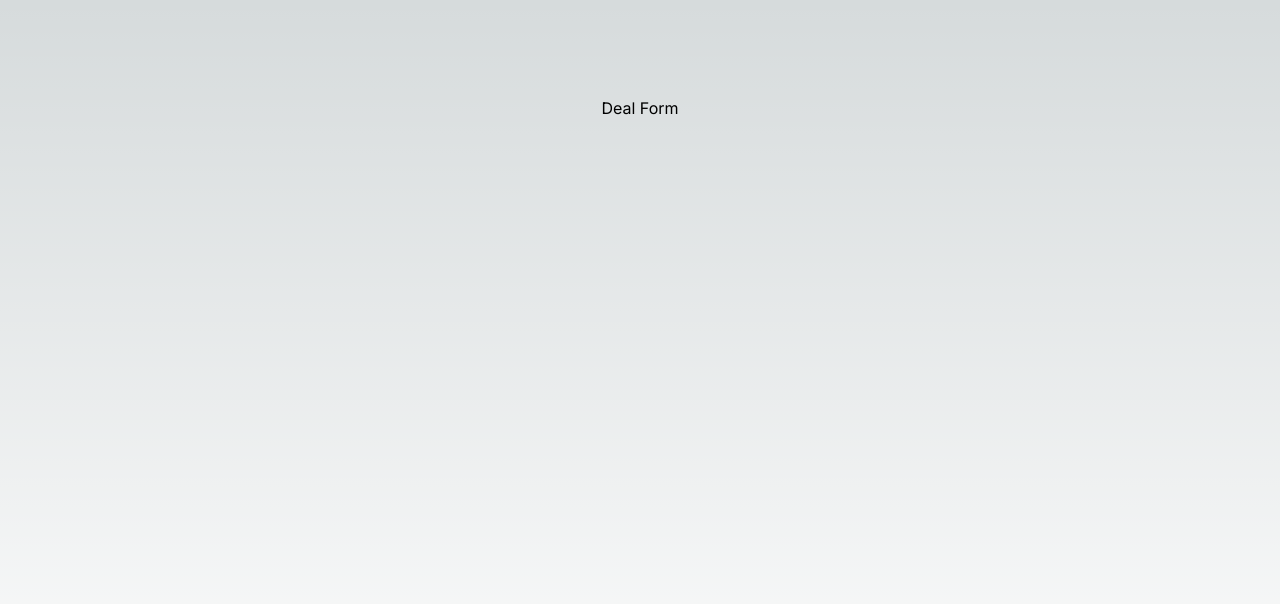
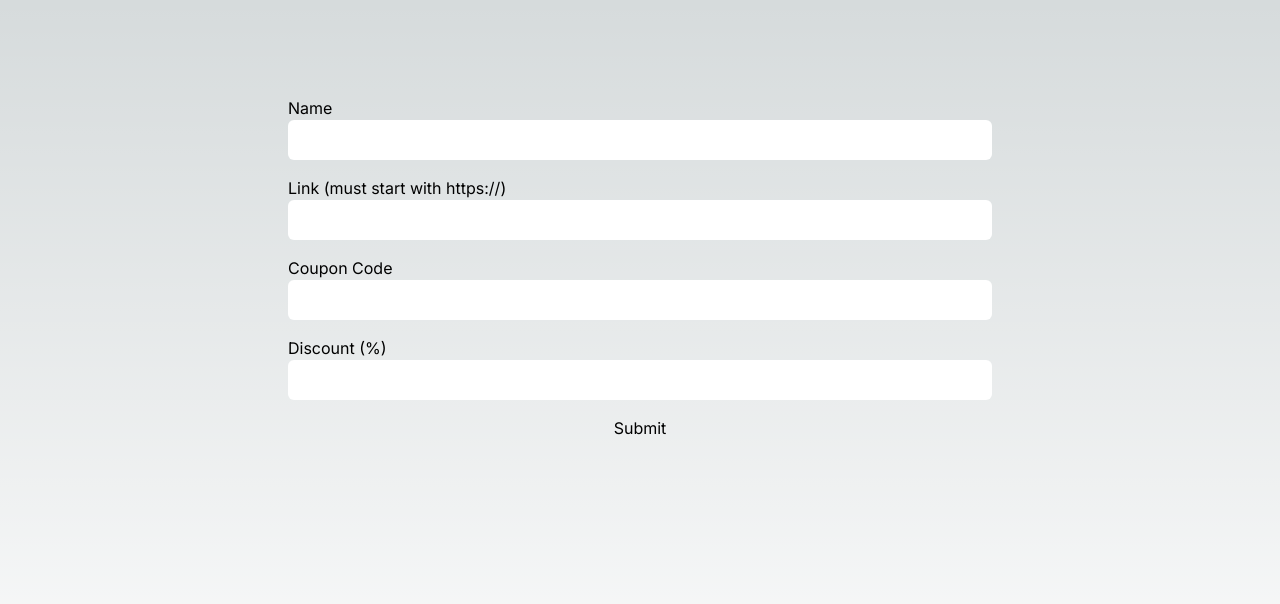
Before and after one commit to muhkyle17/nextjs-forms-quick-tutorial, a Next.js app: page / in a window 1280 px wide. Shown: the top 604 px of the page. Built offline with nearby package versions, Linux system fonts and the light colour scheme.

Commit message:
Add form elements

```diff
--- a/src/app/page.tsx
+++ b/src/app/page.tsx
@@ -4,7 +4,7 @@ import DealForm from '../components/DealForm'
 
 export default function Home() {
   return (
-    <main className='flex min-h-screen flex-col items-center justify-between p-24'>
+    <main className='flex min-h-screen max-w-4xl mx-auto flex-col items-center justify-between p-24'>
       <DealForm />
     </main>
   )
--- a/src/components/DealForm.tsx
+++ b/src/components/DealForm.tsx
@@ -1,8 +1,57 @@
 const DealForm = () => {
   return (
-    <div>
-      <p>Deal Form</p>
-    </div>
+    <form className='w-full'>
+      <div className='flex flex-col gap-y-4'>
+        <div>
+          <label className='block' htmlFor='name'>
+            Name
+          </label>
+          <input
+            type='text'
+            name='name'
+            id='name'
+            className='w-full p-2 rounded-md text-gray-900'
+          />
+        </div>
+
+        <div>
+          <label className='block' htmlFor='link'>
+            Link (must start with https://)
+          </label>
+          <input
+            type='text'
+            name='link'
+            id='link'
+            className='w-full p-2 rounded-md text-gray-900'
+          />
+        </div>
+
+        <div>
+          <label className='block' htmlFor='couponCode'>
+            Coupon Code
+          </label>
+          <input
+            type='text'
+            name='couponCode'
+            id='couponCode'
+            className='w-full p-2 rounded-md text-gray-900'
+          />
+        </div>
+
+        <div>
+          <label className='block' htmlFor='discount'>
+            Discount (%)
+          </label>
+          <input
+            type='text'
+            name='discount'
+            id='discount'
+            className='w-full p-2 rounded-md text-gray-900'
+          />
+        </div>
+        <button>Submit</button>
+      </div>
+    </form>
   )
 }
 
```
